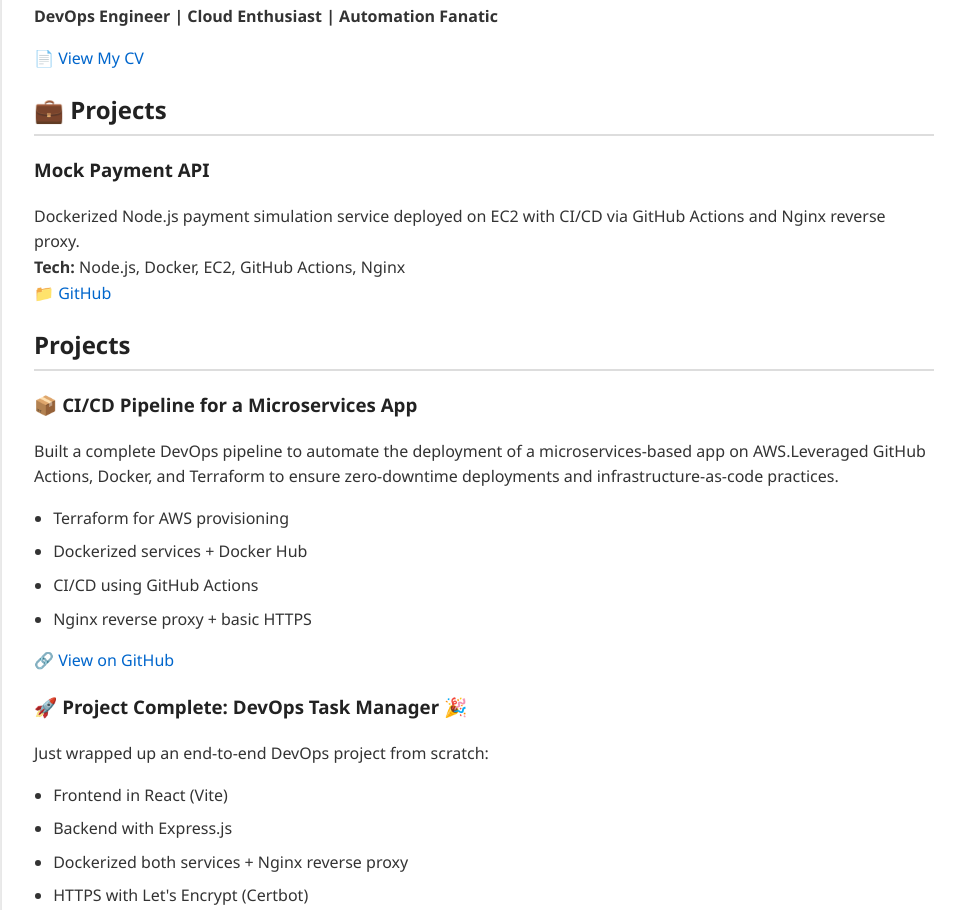
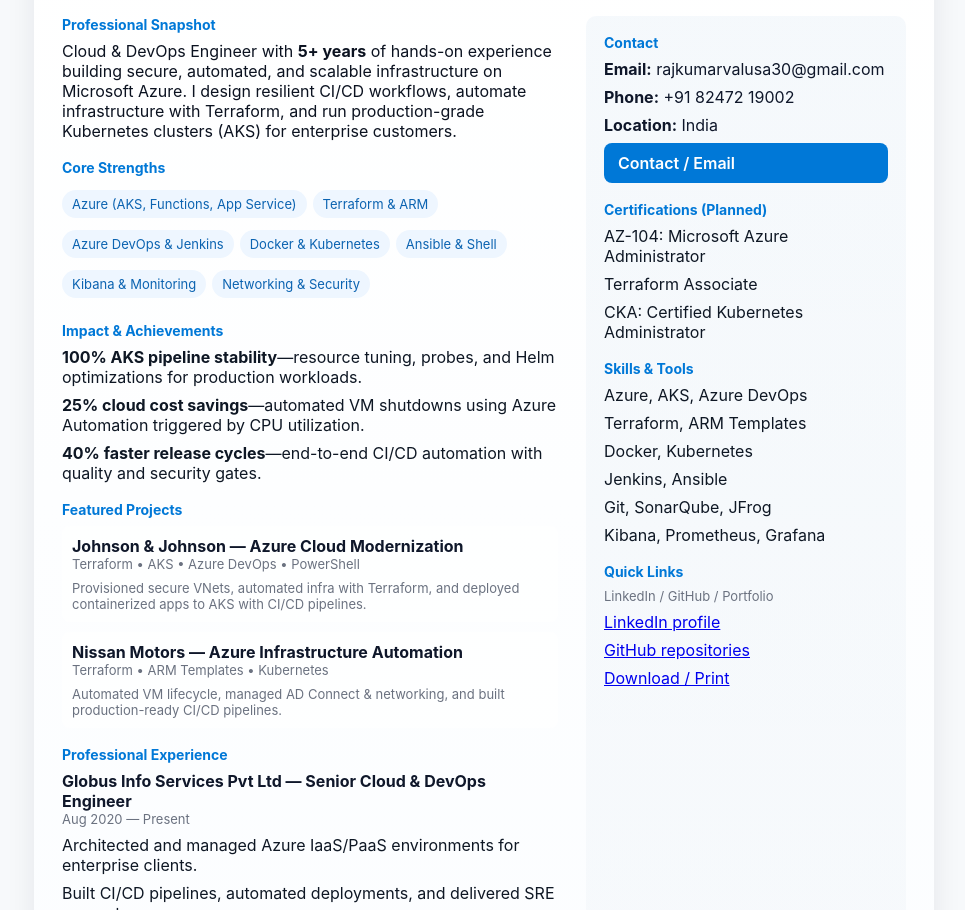
Before and after one commit to Rajkumar3130/portfolio-website, a plain HTML site: page index.html in a window 1280 px wide. Shown: the part 154-1064 px from the top of the page, without its empty margins (156-1121 px from the left). Drawn offline with Linux system fonts and the light colour scheme.

Commit message:
Add portfolio website

```diff
--- a/index.html
+++ b/index.html
@@ -1,158 +1,188 @@
-<!DOCTYPE html>
+<!doctype html>
 <html lang="en">
 <head>
-  <meta charset="UTF-8" />
-  <meta name="viewport" content="width=device-width, initial-scale=1.0"/>
-  <title>Rajkumar Valusa | DevOps Engineer</title>
+  <meta charset="utf-8" />
+  <meta name="viewport" content="width=device-width,initial-scale=1" />
+  <title>Rajkumar Valusa — Senior Cloud & DevOps Engineer</title>
   <style>
-    body {
-      font-family: 'Segoe UI', Tahoma, Geneva, Verdana, sans-serif;
-      margin: 0;
-      padding: 2rem;
-      line-height: 1.6;
-      background-color: #f4f4f4;
-      color: #333;
+    :root{
+      --azure:#0078d7;
+      --muted:#6b7280;
+      --bg:#f7f9fb;
+      --card:#ffffff;
+      --accent:#0b63b1;
+      --maxw:900px;
+      --radius:12px;
+      --glass: rgba(255,255,255,0.8);
     }
-    a {
-      color: #0066cc;
-      text-decoration: none;
-    }
-    a:hover {
-      text-decoration: underline;
-    }
-    h1, h2, h3 {
-      color: #222;
-    }
-    .container {
-      max-width: 900px;
-      margin: auto;
-      background: #fff;
-      padding: 2rem;
-      box-shadow: 0 0 10px rgba(0,0,0,0.1);
-    }
-    .section {
-      margin-bottom: 2rem;
-    }
-    .section h2 {
-      border-bottom: 2px solid #ddd;
-      padding-bottom: 0.3rem;
-      margin-bottom: 1rem;
-    }
-    ul {
-      padding-left: 1.2rem;
-    }
-    li {
-      margin-bottom: 0.5rem;
-    }
-    .project, .cert {
-      margin-bottom: 1rem;
+    *{box-sizing:border-box}
+    body{font-family:Inter,ui-sans-serif,system-ui,-apple-system,"Segoe UI",Roboto,"Helvetica Neue",Arial; background:var(--bg); color:#0f172a; margin:0; padding:40px; display:flex; justify-content:center}
+    .wrap{max-width:var(--maxw); width:100%}
+    .card{background:linear-gradient(180deg,var(--card), #fbfdff); border-radius:var(--radius); box-shadow:0 6px 30px rgba(12,24,40,0.08); padding:28px}
+    header{display:flex; align-items:center; gap:20px}
+    .avatar{width:84px; height:84px; border-radius:10px; background:linear-gradient(135deg,var(--azure),var(--accent)); display:flex; align-items:center; justify-content:center; color:white; font-weight:700; font-size:34px}
+    h1{margin:0; font-size:20px}
+    .title{color:var(--azure); font-weight:700}
+    .sub{color:var(--muted); margin-top:6px}
+
+    .grid{display:grid; grid-template-columns:1fr 320px; gap:22px; margin-top:18px}
+    main{padding-right:6px}
+    aside{background:linear-gradient(180deg, rgba(11,99,177,0.04), rgba(7,59,102,0.02)); border-radius:10px; padding:18px}
+
+    section{margin-bottom:18px}
+    h2{font-size:14px; margin:0 0 8px 0; color:var(--azure)}
+    p.lead{margin:0 0 8px 0; color:#0b1220}
+    ul{margin:8px 0 0 0; padding:0; list-style:none}
+    li{margin-bottom:8px; color:#0e1724}
+    .muted{color:var(--muted); font-size:13px}
+
+    .pill{display:inline-block; background:#eef6ff; color:var(--accent); padding:6px 10px; border-radius:999px; font-size:13px; margin:6px 6px 6px 0}
+    .skill-grid{display:flex; flex-wrap:wrap}
+
+    .project{background:var(--glass); border-radius:8px; padding:10px; margin-bottom:10px}
+    .meta{font-size:13px; color:var(--muted)}
+
+    .contact{display:flex; flex-direction:column; gap:8px}
+    .btn{display:inline-block; background:var(--azure); color:white; padding:10px 14px; border-radius:8px; text-decoration:none; font-weight:600}
+
+    footer{margin-top:12px; display:flex; justify-content:space-between; align-items:center; color:var(--muted); font-size:13px}
+
+    /* responsive */
+    @media (max-width:880px){
+      body{padding:18px}
+      .grid{grid-template-columns:1fr;}
+      aside{order:2}
+      header{gap:12px}
+      .avatar{width:64px;height:64px;font-size:28px}
     }
   </style>
 </head>
 <body>
-  <div class="container">
-    <h1>👋 Hi, I’m Rajkumar Valusa</h1>
-    <p><strong>DevOps Engineer | Cloud Enthusiast | Automation Fanatic</strong></p>
-    <p> <a href="rajkumar-valusa-cv.pdf" target="_blank">📄 View My CV</a>
+  <div class="wrap">
+    <div class="card">
+      <header>
+        <div class="avatar">RV</div>
+        <div>
+          <h1>Rajkumar Valusa <span class="title">— Senior Cloud & DevOps Engineer</span></h1>
+          <div class="sub muted">Azure • Kubernetes • Terraform • CI/CD • SRE</div>
+        </div>
+        <div style="margin-left:auto; text-align:right">
+          <div class="muted">Email</div>
+          <div style="font-weight:700">rajkumarvalusa30@gmail.com</div>
+          <div class="muted" style="margin-top:6px">Phone</div>
+          <div style="font-weight:700">+91 82472 19002</div>
+        </div>
+      </header>
 
+      <div class="grid">
+        <main>
+          <section>
+            <h2>Professional Snapshot</h2>
+            <p class="lead">Cloud & DevOps Engineer with <strong>5+ years</strong> of hands-on experience building secure, automated, and scalable infrastructure on Microsoft Azure. I design resilient CI/CD workflows, automate infrastructure with Terraform, and run production-grade Kubernetes clusters (AKS) for enterprise customers.</p>
+          </section>
 
-    <div class="section">
-      <h2>💼 Projects</h2>
+          <section>
+            <h2>Core Strengths</h2>
+            <div class="skill-grid">
+              <span class="pill">Azure (AKS, Functions, App Service)</span>
+              <span class="pill">Terraform & ARM</span>
+              <span class="pill">Azure DevOps & Jenkins</span>
+              <span class="pill">Docker & Kubernetes</span>
+              <span class="pill">Ansible & Shell</span>
+              <span class="pill">Kibana & Monitoring</span>
+              <span class="pill">Networking & Security</span>
+            </div>
+          </section>
 
+          <section>
+            <h2>Impact & Achievements</h2>
+            <ul>
+              <li><strong>100% AKS pipeline stability</strong>—resource tuning, probes, and Helm optimizations for production workloads.</li>
+              <li><strong>25% cloud cost savings</strong>—automated VM shutdowns using Azure Automation triggered by CPU utilization.</li>
+              <li><strong>40% faster release cycles</strong>—end-to-end CI/CD automation with quality and security gates.</li>
+            </ul>
+          </section>
+
+          <section>
+            <h2>Featured Projects</h2>
             <div class="project">
-        <h3>Mock Payment API</h3>
-        <p>Dockerized Node.js payment simulation service deployed on EC2 with CI/CD via GitHub Actions and Nginx reverse proxy.<br>
-        <strong>Tech:</strong> Node.js, Docker, EC2, GitHub Actions, Nginx<br>
-        📁 <a href="https://github.com/rajkumar3130/mock-payment-api">GitHub</a></p>
-      </div>
-
-      <h2>Projects</h2>
-
-  <div class="project-card">
-    <h3>📦 CI/CD Pipeline for a Microservices App</h3>
-    <p> Built a complete DevOps pipeline to automate the deployment of a microservices-based app on AWS.Leveraged GitHub Actions, Docker, and Terraform to ensure zero-downtime deployments and infrastructure-as-code practices.</p>
-    <ul>
-      <li>Terraform for AWS provisioning</li>
-      <li>Dockerized services + Docker Hub</li>
-      <li>CI/CD using GitHub Actions</li>
-      <li>Nginx reverse proxy + basic HTTPS</li>
-    </ul>
-    <p>
-      🔗 <a href="https://github.com/rajkumar3130/mock-payment-api" target="_blank">View on GitHub</a>
-    </p>
+              <div style="font-weight:700">Johnson & Johnson — Azure Cloud Modernization</div>
+              <div class="meta">Terraform • AKS • Azure DevOps • PowerShell</div>
+              <div style="margin-top:8px" class="muted">Provisioned secure VNets, automated infra with Terraform, and deployed containerized apps to AKS with CI/CD pipelines.</div>
             </div>
 
             <div class="project">
-        <h3>🚀 Project Complete: DevOps Task Manager 🎉</h3>
-        <p>Just wrapped up an end-to-end DevOps project from scratch:
+              <div style="font-weight:700">Nissan Motors — Azure Infrastructure Automation</div>
+              <div class="meta">Terraform • ARM Templates • Kubernetes</div>
+              <div style="margin-top:8px" class="muted">Automated VM lifecycle, managed AD Connect & networking, and built production-ready CI/CD pipelines.</div>
+            </div>
+          </section>
+
+          <section>
+            <h2>Professional Experience</h2>
+            <div style="font-weight:700">Globus Info Services Pvt Ltd — Senior Cloud & DevOps Engineer</div>
+            <div class="meta">Aug 2020 — Present</div>
             <ul>
-            <li>Frontend in React (Vite)</li>
-            <li>Backend with Express.js</li>
-            <li>Dockerized both services + Nginx reverse proxy</li>
-            <li>HTTPS with Let's Encrypt (Certbot)</li>
-            <li>CI/CD pipeline via GitHub Actions</li>
-            <li>Live Deployment on AWS EC2 (Ubuntu)</li>
-            <li>Domain + SSL via GoDaddy: <a href="https://examplehub.xyz">examplehub.xyz</a></li>
+              <li>Architected and managed Azure IaaS/PaaS environments for enterprise clients.</li>
+              <li>Built CI/CD pipelines, automated deployments, and delivered SRE support.</li>
+              <li>Collaborated with cross-functional teams to ensure zero-downtime releases and smooth cutovers.</li>
             </ul>
-          <strong>Tools used:</strong> Docker, Nginx, AWS, GitHub Actions, Certbot, GoDaddy DNS<br>
-          🔍 <a href="https://github.com/rajkumar3130/devops-task-manager">Check it out</a>
-        </p>
+          </section>
+
+          <section>
+            <h2>Education</h2>
+            <div>B.Tech — KITS, Huzurabad (2019)</div>
+          </section>
+        </main>
+
+        <aside>
+          <section>
+            <h2>Contact</h2>
+            <div class="contact">
+              <div><strong>Email:</strong> rajkumarvalusa30@gmail.com</div>
+              <div><strong>Phone:</strong> +91 82472 19002</div>
+              <div><strong>Location:</strong> India</div>
+              <a class="btn" href="mailto:rajkumarvalusa30@gmail.com?subject=Azure%20Engineer%20Opportunity">Contact / Email</a>
             </div>
+          </section>
+
+          <section>
+            <h2>Certifications (Planned)</h2>
+            <ul>
+              <li>AZ-104: Microsoft Azure Administrator</li>
+              <li>Terraform Associate</li>
+              <li>CKA: Certified Kubernetes Administrator</li>
+            </ul>
+          </section>
+
+          <section>
+            <h2>Skills & Tools</h2>
+            <ul>
+              <li>Azure, AKS, Azure DevOps</li>
+              <li>Terraform, ARM Templates</li>
+              <li>Docker, Kubernetes</li>
+              <li>Jenkins, Ansible</li>
+              <li>Git, SonarQube, JFrog</li>
+              <li>Kibana, Prometheus, Grafana</li>
+            </ul>
+          </section>
+
+          <section>
+            <h2>Quick Links</h2>
+            <div class="muted">LinkedIn / GitHub / Portfolio</div>
+            <ul>
+              <li><a href="#">LinkedIn profile</a></li>
+              <li><a href="#">GitHub repositories</a></li>
+              <li><a href="#" onclick="window.print();return false;">Download / Print</a></li>
+            </ul>
+          </section>
+        </aside>
       </div>
 
-    <div class="section">
-      <h2>🛠 Skills</h2>
-      <ul>
-        <li>AWS EC2, S3, Route 53, IAM</li>
-        <li>Docker, GitHub Actions, Nginx</li>
-        <li>Terraform, Ansible</li>
-        <li>JavaScript, Node.js, Linux</li>
-      </ul>
-    </div>
-
-    <div class="section">
-      <h2>🎓 Education</h2>
-      <ul>
-        <li><strong>M.Sc. in Advanced Computer Science</strong>, University of East London — 2022</li>
-        <li><strong>Bachelors in Computer Science and Engineering</strong>, Kamala Institute of Technology and Science — 2019</li>
-      </ul>
-    </div>
-
-    <div class="section">
-      <h2>🏅 Certifications</h2>
-      <ul>
-        <li><strong>Kubernetes: Basic Architecture and First Deployment</strong> — <a href="https://www.coursera.org/account/accomplishments/certificate/E9U3SBLALRZ8">View Certificate</a></li>
-        <li><strong>AWS: Networking</strong> — <a href="https://www.linkedin.com/learning/certificates/2bc0a0d448a7052e89c6c79251ef818a8528ca31c636c5dbca3b4e1f4b95de1f?lipi=urn%3Ali%3Apage%3Ad_flagship3_profile_view_base_certifications_details%3BnExNW9LqQQyosWaYKozUzQ%3D%3D">View Certificate</a></li>
-        <li><strong>Kubernetes: Native Tools</strong> — <a href="https://www.linkedin.com/learning/certificates/9ada605de49ecc9cf19ab928e9150f1aced9341730f3da71c29e16afdf78202d?lipi=urn%3Ali%3Apage%3Ad_flagship3_profile_view_base_certifications_details%3BnExNW9LqQQyosWaYKozUzQ%3D%3D">View Certificate</a></li>
-        <li><strong>Kubernetes: The Documentary</strong> — <a href="https://www.linkedin.com/learning/certificates/d882ceb2c7f9a3677cadf4f3b9f14784a67f1140e656ec10491bd8bfe6368dce?lipi=urn%3Ali%3Apage%3Ad_flagship3_profile_view_base_certifications_details%3BnExNW9LqQQyosWaYKozUzQ%3D%3D">View Certificate</a></li>
-        <li><strong>Kubernetes: Your First Project</strong> — <a href="https://www.linkedin.com/learning/certificates/aa9e69de1e4c9d0e838d6186547e522287bcd6df4d00309a9478cd1bcaaae811?lipi=urn%3Ali%3Apage%3Ad_flagship3_profile_view_base_certifications_details%3BnExNW9LqQQyosWaYKozUzQ%3D%3D">View Certificate</a></li>
-        <li><strong>Learning Kubernetes</strong> — <a href="https://www.linkedin.com/learning/certificates/3d39c33fd6952eed9db980b35413956ec9c4d68fcb47938a4aaf407c8b68550e?lipi=urn%3Ali%3Apage%3Ad_flagship3_profile_view_base_certifications_details%3BnExNW9LqQQyosWaYKozUzQ%3D%3D">View Certificate</a></li>
-        <li><strong>Securing Containers and Kubernetes Ecosystem</strong> — <a href="https://www.linkedin.com/learning/certificates/168bea501063b89f6552bc9311d8609b4c00c12d5c7f97ce5de4e1bcdf8a4638?lipi=urn%3Ali%3Apage%3Ad_flagship3_profile_view_base_certifications_details%3BnExNW9LqQQyosWaYKozUzQ%3D%3D">View Certificate</a></li>
-        <li><strong>Containerization</strong> — <a href="">View Certificate</a></li>
-        <li><strong>Introduction to DevOps</strong> — <a href="https://www.coursera.org/account/accomplishments/certificate/SKUXQFCBVXT4">View Certificate</a></li>
-        <li><strong>Python Project for AI & Application Development</strong> — <a href="https://www.coursera.org/account/accomplishments/certificate/WWCEDVPU98FK">View Certificate</a></li>
-        <li><strong>Getting Started with Git and GitHub</strong> — <a href="https://www.coursera.org/account/accomplishments/certificate/SAMEWZQ8R94Y">View Certificate</a></li>
-        <li><strong>Hands-on Introduction to Linux Commands and Shell Scripting</strong> — <a href="https://www.coursera.org/account/accomplishments/certificate/7JQT3UR4XF7A">View Certificate</a></li>
-        <li><strong>Introduction to Agile Development and Scrum</strong> — <a href="https://www.coursera.org/account/accomplishments/certificate/5E6AA84AGBW4">View Certificate</a></li>
-        <li><strong>Introduction to Cloud Computing</strong> — <a href="https://www.coursera.org/account/accomplishments/certificate/NJ9J9SHNN5MG">View Certificate</a></li>
-        <li><strong>Python for Data Science, AI & Development</strong> — <a href="https://www.coursera.org/account/accomplishments/certificate/V3HWX2LQLTEB">View Certificate</a></li>
-        <li><strong>DevOps on AWS: Continuous Integration and Continuous Delivery</strong> — <a href="https://www.coursera.org/account/accomplishments/certificate/3PZAG3TCN4F5">View Certificate</a></li>
-        <li><strong>DevOps Foundations</strong> - <a href="https://www.linkedin.com/learning/certificates/a83a34fb2339e1f9e9929291dcff04832730a834d5c883ec51897cb7d1118493?trk=share_certificate&lipi=urn%3Ali%3Apage%3Ad_flagship3_profile_view_base_certifications_details%3BnExNW9LqQQyosWaYKozUzQ%3D%3D">View Certificate</a></li>
-        <li><strong>DevOps on AWS Specialization</strong> — <a href="https://www.coursera.org/account/accomplishments/specialization/certificate/3PZAG3TCN4F5">View Certificate</a></li>
-        <li><strong>DevOps on AWS: Release and Deploy</strong> — <a href="https://www.coursera.org/account/accomplishments/certificate/7YSQ74KQ79FF">View Certificate</a></li>
-        <li><strong>DevOps on AWS: Code, Build and Test</strong> — <a href="https://www.coursera.org/account/accomplishments/certificate/NZ8VJDX9HC2Z">View Certificate</a></li>
-        <li><strong>DevOps on AWS: Operate and Monitor</strong> — <a href="https://www.coursera.org/account/accomplishments/certificate/X3LM65ANVW8Y">View Certificate</a></li>
-        <li><strong>AWS Cloud Technical Essentials</strong> — <a href="https://www.coursera.org/account/accomplishments/certificate/LCDXZMS9D7LH">View Certificate</a></li>
-      </ul>
-    </div>
-
-    <div class="section">
-      <h2>📬 Contact</h2>
-      <ul>
-        <li><strong>Email:</strong> rajvalusa33@gmail.com</li>
-        <li><strong>GitHub:</strong> <a href="https://github.com/rajkumar3130">github.com/rajkumar3130</a></li>
-        <li><strong>LinkedIn:</strong> <a href="https://linkedin.com/in/raj-valusa-ba7508208">linkedin.com/in/raj-valusa-ba7508208</a></li>
-      </ul>
+      <footer>
+        <div class="muted">Ready to discuss Azure engineering & DevOps opportunities</div>
+        <div class="muted">© Rajkumar Valusa</div>
+      </footer>
     </div>
   </div>
 </body>
```
Lines whose indentation alone changed are shown as unchanged.
